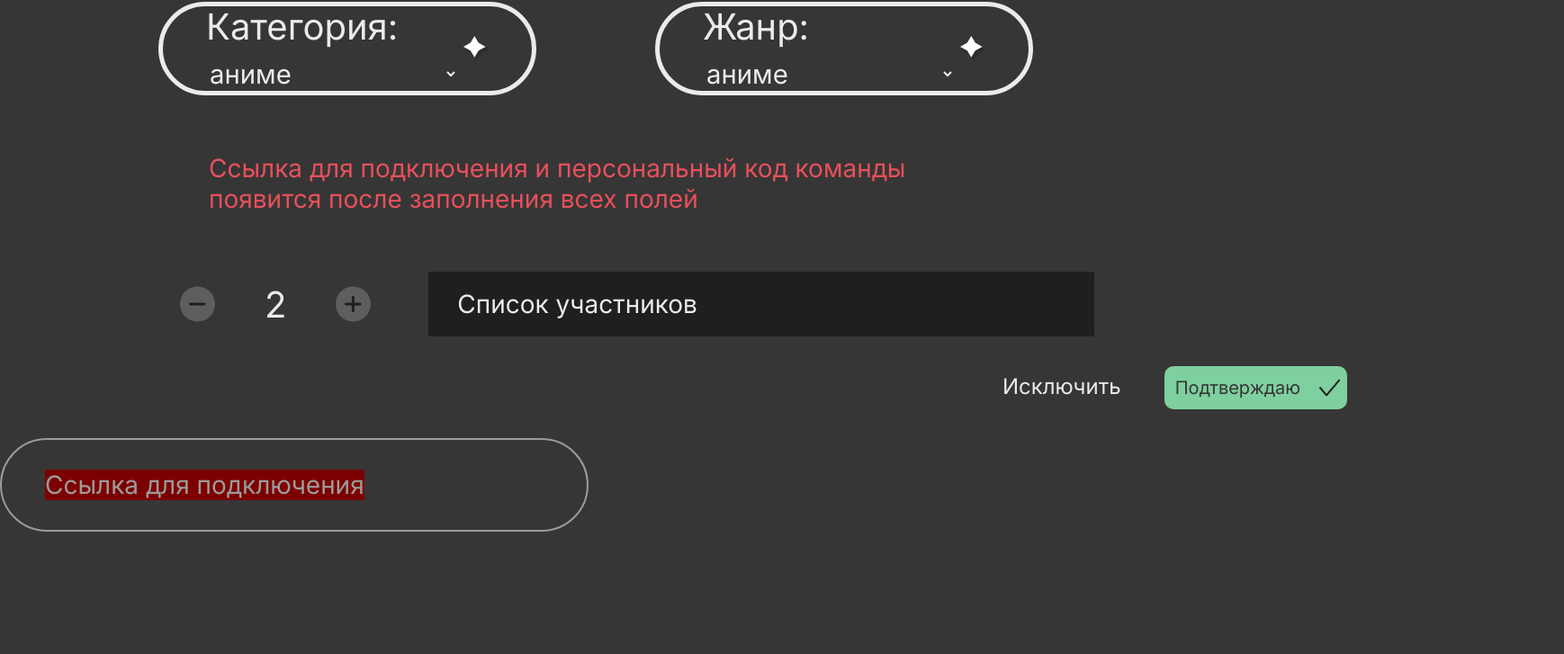
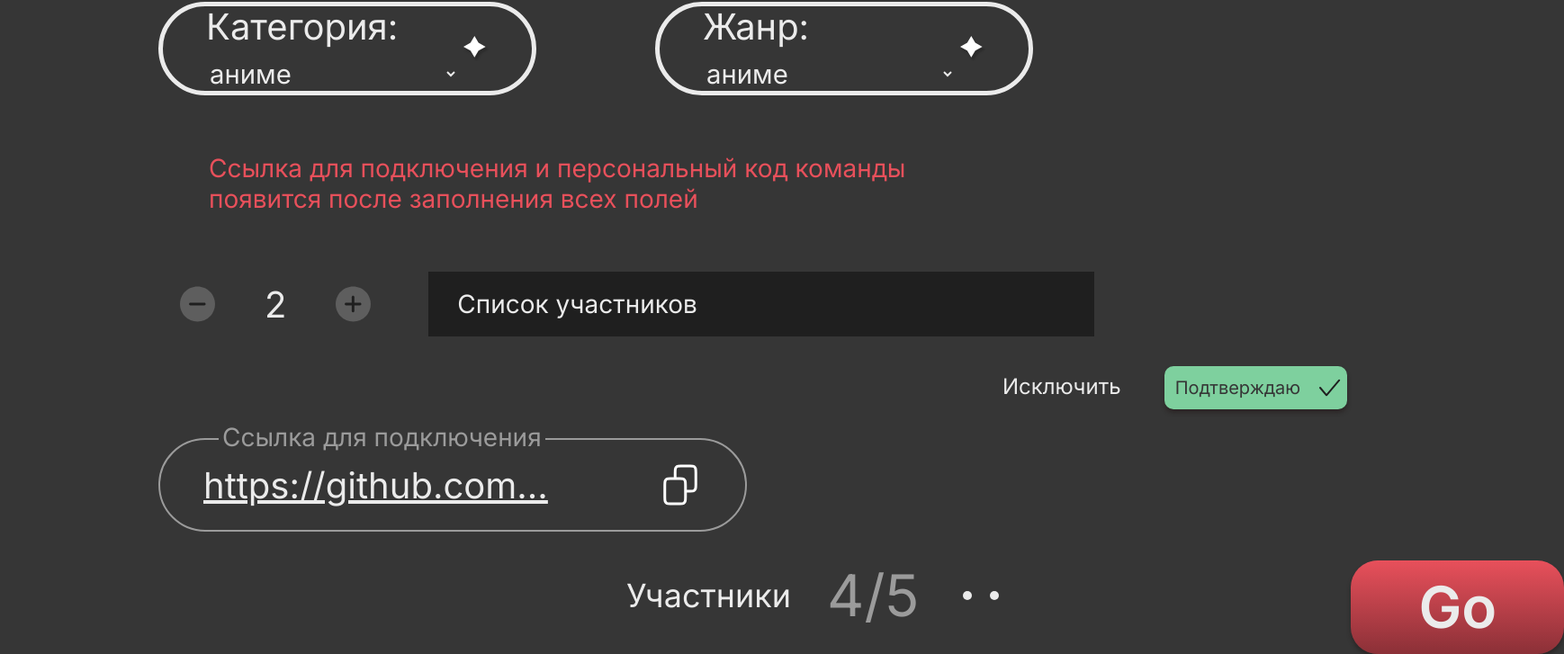
Before and after one commit to r10k5/pickYourMovie, a Vue app in the folder pickYourMovie/: page /create-session in a window 1280 px wide. Shown: the part 228-955 px from the top of the page at 90% size, 1738 px wide, since content can reach past the window. Before the commit the page ends 819 px from the top, so only its background shows below. Built offline with nearby package versions, Linux system fonts and the light colour scheme.

Commit message:
доделана страница создания сессии

```diff
--- /dev/null
+++ b/pickYourMovie/src/components/AppDotsElastic.vue
@@ -0,0 +1,97 @@
+<script setup lang="ts">
+    interface AppDotsElastic {
+    width: string;
+    height: string;
+}
+defineProps<AppDotsElastic>();
+</script>
+<template>
+    <div class="dot-elastic"></div>
+</template>
+<style scoped>
+.dot-elastic {
+    position: relative;
+    width: 10px;
+    height: 10px;
+    border-radius: 5px;
+    background-color: #EBEBEB;
+    color: #EBEBEB;
+    animation: dot-elastic 1s infinite linear;
+}
+.dot-elastic::before, .dot-elastic::after {
+    content: "";
+    display: inline-block;
+    position: absolute;
+    top: 0;
+}
+.dot-elastic::before {
+    left: -15px;
+    width: 10px;
+    height: 10px;
+    border-radius: 5px;
+    background-color: #EBEBEB;
+    color: #EBEBEB;
+    animation: dot-elastic-before 1s infinite linear;
+}
+.dot-elastic::after {
+    left: 15px;
+    width: 10px;
+    height: 10px;
+    border-radius: 5px;
+    background-color: #EBEBEB;
+    color: #EBEBEB;
+    animation: dot-elastic-after 1s infinite linear;
+}
+
+@keyframes dot-elastic-before {
+    0% {
+    transform: scale(1, 1);
+    }
+    25% {
+    transform: scale(1, 1.5);
+    }
+    50% {
+    transform: scale(1, 0.67);
+    }
+    75% {
+    transform: scale(1, 1);
+    }
+    100% {
+    transform: scale(1, 1);
+    }
+}
+@keyframes dot-elastic {
+    0% {
+    transform: scale(1, 1);
+    }
+    25% {
+    transform: scale(1, 1);
+    }
+    50% {
+    transform: scale(1, 1.5);
+    }
+    75% {
+    transform: scale(1, 1);
+    }
+    100% {
+    transform: scale(1, 1);
+    }
+}
+@keyframes dot-elastic-after {
+    0% {
+    transform: scale(1, 1);
+    }
+    25% {
+    transform: scale(1, 1);
+    }
+    50% {
+    transform: scale(1, 0.67);
+    }
+    75% {
+    transform: scale(1, 1.5);
+    }
+    100% {
+    transform: scale(1, 1);
+    }
+}
+</style>
--- a/pickYourMovie/src/components/AppLinkAndCode.vue
+++ b/pickYourMovie/src/components/AppLinkAndCode.vue
@@ -8,11 +8,22 @@ import AppCopyIcon from "@/components/icons/AppCopyIcon.vue";
             <p class="choosing-text">
             <slot></slot> </p>
         </div>
+            <u class="linktextbox">
+                https://github.com...
+            </u>
         <AppCopyIcon class="copy" width="46px" height="56px"/>
     </div>
 </template>
 
 <style scoped>
+.linktextbox {
+    color: #EBEBEB;
+    font-family: 'Inter';
+    font-size: 40px;
+    margin: 0 0;
+    padding: 0;
+    font-weight: 440px;
+}
 .field {
     width: 654px;
     height: 104px;
@@ -22,16 +33,23 @@ import AppCopyIcon from "@/components/icons/AppCopyIcon.vue";
     justify-content: space-between;
     align-items:center;
     display:flex;
+    position:relative;
 }
 .block{
-    width: 373;
+    width: max-content;
     height: 40;
-    background-color: rgb(124, 0, 0);
+    background-color: rgba(54, 54, 54, 1);
     margin:0 0;
+    position:absolute;
+    top:-20px;
+    left: 10%;
+    padding: 0 4px;
 }
 .copy {
     flex-shrink: 0;
     margin:8px 1px;
+    width: 46px;
+    height: 56px;
 }
 .choosing-text {
     color: #9B9B9B;
--- a/pickYourMovie/src/components/icons/AppCopyIcon.vue
+++ b/pickYourMovie/src/components/icons/AppCopyIcon.vue
@@ -8,7 +8,7 @@ defineProps<AppCopyIcon>();
 </script>
 
 <template>
-    <svg :width="width" :height="height" viewBox="0 0 46 56" fill="none" xmlns="http://www.w3.org/2000/svg">
-
-    </svg>
+    <svg width="width" height="height" viewBox="0 0 46 56" fill="none" xmlns="http://www.w3.org/2000/svg">
+<path d="M17.25 21V14.4671C17.25 11.8535 17.25 10.5458 17.6678 9.54753C18.0353 8.66944 18.6213 7.95605 19.3426 7.50864C20.1626 7 21.2368 7 23.3837 7H34.117C36.2639 7 37.3368 7 38.1568 7.50864C38.8781 7.95605 39.4651 8.66944 39.8326 9.54753C40.2504 10.5458 40.2504 11.8526 40.2504 14.4661V27.5329C40.2504 30.1465 40.2504 31.4532 39.8326 32.4515C39.4651 33.3296 38.8775 34.0445 38.1562 34.4919C37.337 35 36.2653 35 34.1226 35H28.75M17.25 21H11.8837C9.73684 21 8.66261 21 7.84261 21.5086C7.12132 21.956 6.53532 22.6694 6.16781 23.5475C5.75 24.5458 5.75 25.8535 5.75 28.4671V41.5338C5.75 44.1474 5.75 45.4535 6.16781 46.4517C6.53532 47.3298 7.12132 48.0444 7.84261 48.4919C8.6618 49 9.73474 49 11.8774 49H22.6235C24.7661 49 25.8376 49 26.6568 48.4919C27.3781 48.0445 27.9651 47.3291 28.3326 46.451C28.75 45.4538 28.75 44.149 28.75 41.5405V35M17.25 21H22.617C24.7639 21 25.8368 21 26.6568 21.5086C27.3781 21.956 27.9651 22.6694 28.3326 23.5475C28.75 24.5448 28.75 25.851 28.75 28.4595L28.75 35" stroke="white" stroke-width="3" stroke-linecap="round" stroke-linejoin="round"/>
+</svg>
 </template>
--- a/pickYourMovie/src/views/CreateSessionView.vue
+++ b/pickYourMovie/src/views/CreateSessionView.vue
@@ -10,6 +10,7 @@ import { useRouter } from 'vue-router';
 import { genres } from '@/scripts/genres';
 import { types } from '@/scripts/types';
 import { ref } from 'vue';
+import AppDotsElastic from '@/components/AppDotsElastic.vue';
 
 const router = useRouter();
 
@@ -79,6 +80,18 @@ function changeGenre(value: string) {
                 Ссылка для подключения
             </AppLinkAndCodeVue>
         </div>
+        <div class="membersCounter">
+            <p class="membersTitle">
+                Участники
+            </p>
+            <p class="joinedMembers">
+                4/5
+            </p>
+            <AppDotsElastic class="dotsElastic"/>
+            <div class="goButton" @click="nextToSession">
+                <p class="goTitle">Go</p>
+            </div>
+        </div>
     </div>
 </template>
 
@@ -92,7 +105,7 @@ function changeGenre(value: string) {
     display: flex;
 }
 .linkTextBox{
-    margin: 0 0;
+    margin: 32px 176px;
 }
 .confirmAndSave{
     display: flex;
@@ -101,6 +114,8 @@ function changeGenre(value: string) {
     width: 208px;
     height: 48px;
     background-color: rgba(126, 208, 158, 1);
+    cursor: pointer;
+    box-shadow: 0px 4px 4px 0px rgba(33, 23, 23, 0.50);
 }
 .confirm{
     color: #363636;
@@ -143,6 +158,45 @@ function changeGenre(value: string) {
     display: flex;
     margin: 64px 0 0 200px;
 }
+.membersCounter {
+    display: flex;
+    margin: 32px 696px;
+}
+.membersTitle {
+    flex-direction: column;
+    color: #EBEBEB;
+    font-family: 'Inter';
+    font-size: 36px;
+    margin: 17px 0;
+}
+.joinedMembers {
+    flex-direction: column;
+    color: #9B9B9B;
+    font-family: 'Inter';
+    font-size: 64px;
+    margin: 0 0 0 40px;
+}
+.dotsElastic {
+    margin: 34px 64px;
+
+}
+.goButton {
+    width: 240px;
+    height: 104px;
+    background: linear-gradient(180deg, #E8505B 0%, #8B3037 100%);
+    margin:0 352px;
+    border-radius: 30px;
+    cursor: pointer;
+    font-weight: 600;
+    box-shadow: 0px 4px 4px 0px rgba(33, 23, 23, 0.50);
+}
+.goTitle {
+    color: #EBEBEB;
+    font-family: 'Inter';
+    font-size: 64px;
+    margin: 13px 75px;
+
+}
 .countMembers {
     color: #EBEBEB;
     font-family: 'Inter';
@@ -171,4 +225,5 @@ function changeGenre(value: string) {
     margin: 8px 0;
 }
 
+
 </style>
```
